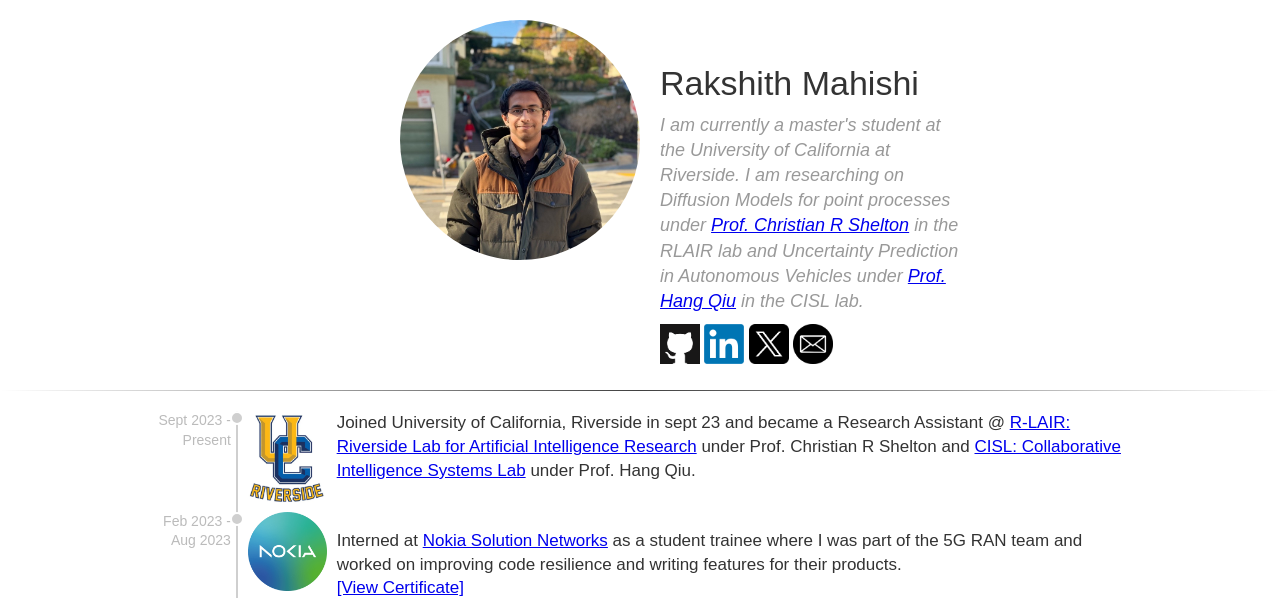
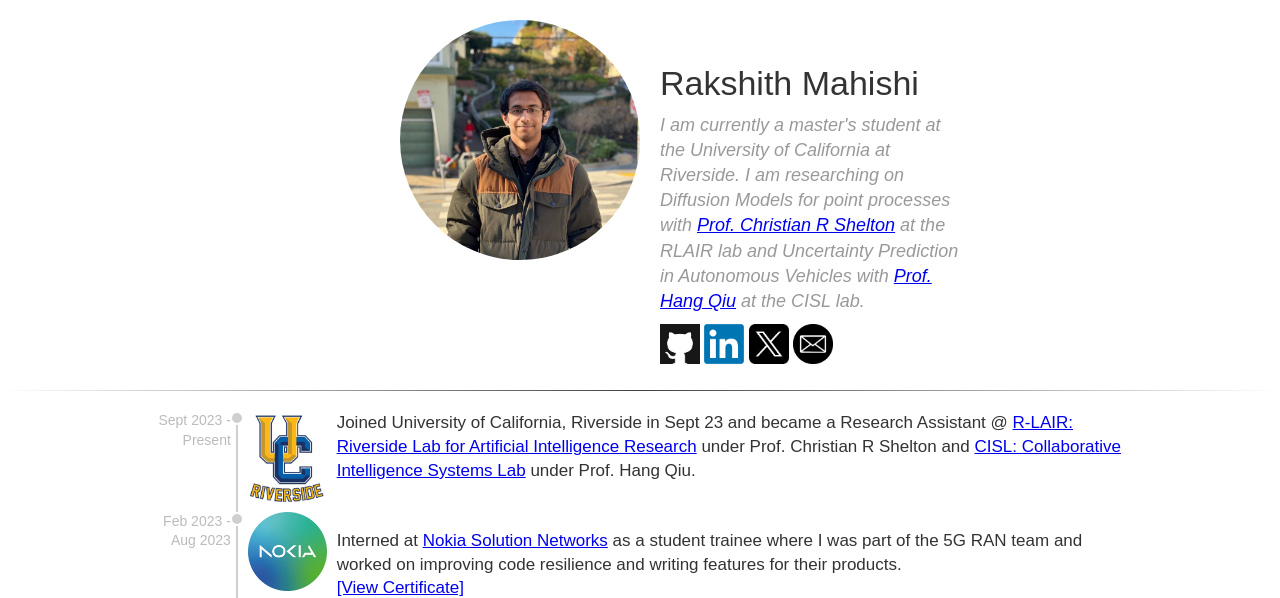
Before and after one commit to rakshith911/Portfolio, a plain HTML site: page index.html in a window 1280 px wide. Shown: the top 598 px of the page. Drawn offline with Linux system fonts and the light colour scheme.

Commit message:
Update index.html

```diff
--- a/index.html
+++ b/index.html
@@ -16,7 +16,7 @@
             </div>
             <div id="ddesc">
                 <h1>Rakshith Mahishi</h1>
-                <h2>I am currently a master's student at the University of California at Riverside. I am researching on Diffusion Models for point processes under <a href="https://scholar.google.com/citations?user=9xbbxGcAAAAJ&hl=en">Prof. Christian R Shelton</a> in the RLAIR lab and Uncertainty Prediction in Autonomous Vehicles under <a href="https://scholar.google.com/citations?user=9i_MgykAAAAJ&hl=en">Prof. Hang Qiu</a> in the CISL lab.</h2>
+                <h2>I am currently a master's student at the University of California at Riverside. I am researching on Diffusion Models for point processes with <a href="https://scholar.google.com/citations?user=9xbbxGcAAAAJ&hl=en">Prof. Christian R Shelton</a> at the RLAIR lab and Uncertainty Prediction in Autonomous Vehicles with <a href="https://scholar.google.com/citations?user=9i_MgykAAAAJ&hl=en">Prof. Hang Qiu</a> at the CISL lab.</h2>
                 <div id="dico">
                     <a href="https://github.com/rakshith911"><img src="assets/github_logo.png" class="iico" alt="GitHub"></a>
                     <a href="https://linkedin.com/in/rakshith-mahishi-423442182"><img src="assets/LinkedIn_logo.png" class="iico" alt="LinkedIn"></a>
@@ -41,7 +41,7 @@
                 <img src="assets/ucr_logo.webp" />
             </div>
             <div class="desc">
-                Joined University of California, Riverside in sept 23 and became a Research Assistant @ <a href="https://rlair.cs.ucr.edu/members.html">R-LAIR: Riverside Lab for Artificial Intelligence Research</a> under Prof. Christian R Shelton and <a href="https://cisl.ucr.edu/people/">CISL: Collaborative Intelligence Systems Lab</a> under Prof. Hang Qiu.
+                Joined University of California, Riverside in Sept 23 and became a Research Assistant @ <a href="https://rlair.cs.ucr.edu/members.html">R-LAIR: Riverside Lab for Artificial Intelligence Research</a> under Prof. Christian R Shelton and <a href="https://cisl.ucr.edu/people/">CISL: Collaborative Intelligence Systems Lab</a> under Prof. Hang Qiu.
             </div>
         </div>
 
```
